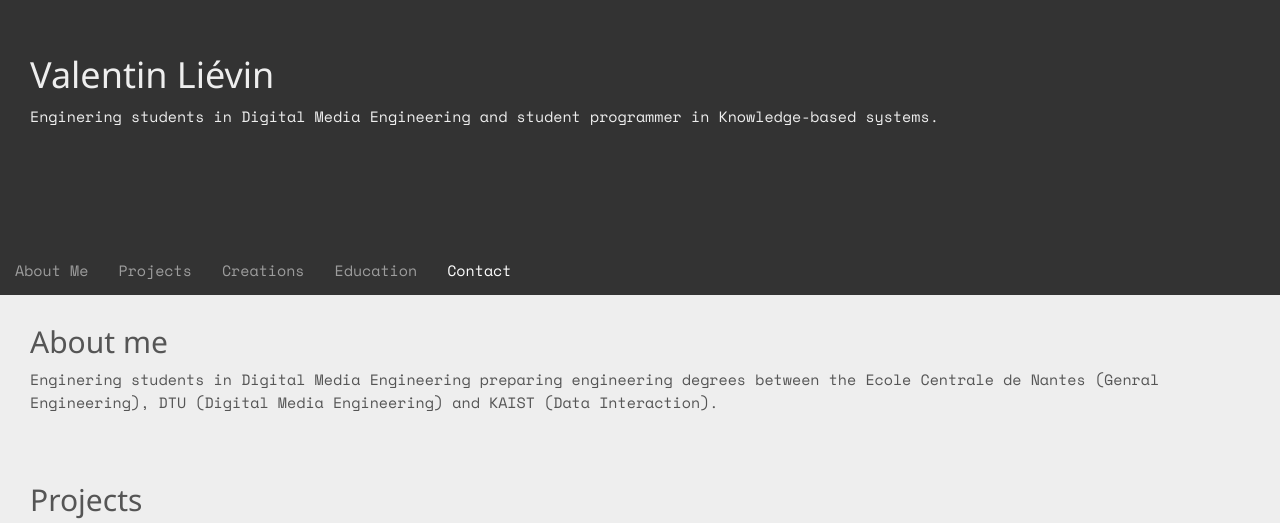
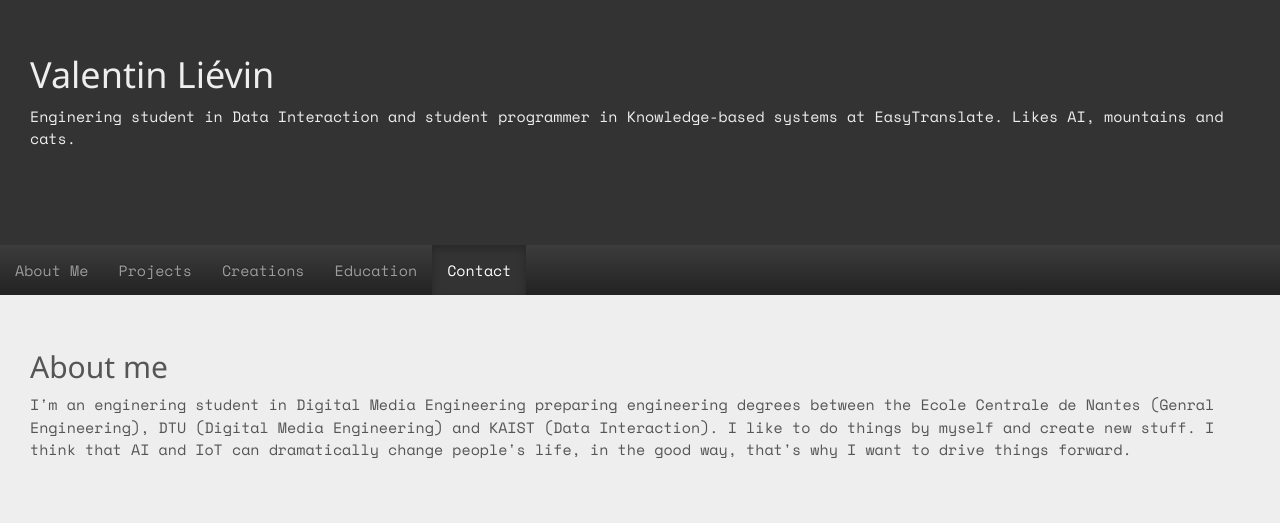
Before and after one commit to vlievin/vlievin.github.io, a plain HTML site: page index.html in a window 1280 px wide. Shown: the part 255-778 px from the top of the page. Drawn offline with nearby package versions, Linux system fonts and the light colour scheme; a script that the page names is missing.

Commit message:
mispelling

```diff
--- a/index.html
+++ b/index.html
@@ -6,7 +6,14 @@
     <meta name="theme-color" content="#EEEEEE" />
     <link href="/img/favicon.ico" rel="shortcut icon" type="image/x-icon" />
     <title>Valentin Liévin's personal website</title>
-    <ink href="//getbootstrap.com/dist/css/bootstrap.min.css" rel="stylesheet">
+    <!-- Latest compiled and minified CSS -->
+  <link rel="stylesheet" href="https://maxcdn.bootstrapcdn.com/bootstrap/3.3.7/css/bootstrap.min.css" integrity="sha384-BVYiiSIFeK1dGmJRAkycuHAHRg32OmUcww7on3RYdg4Va+PmSTsz/K68vbdEjh4u" crossorigin="anonymous">
+
+  <!-- Optional theme -->
+  <link rel="stylesheet" href="https://maxcdn.bootstrapcdn.com/bootstrap/3.3.7/css/bootstrap-theme.min.css" integrity="sha384-rHyoN1iRsVXV4nD0JutlnGaslCJuC7uwjduW9SVrLvRYooPp2bWYgmgJQIXwl/Sp" crossorigin="anonymous">
+
+  <!-- Latest compiled and minified JavaScript -->
+  <script src="https://maxcdn.bootstrapcdn.com/bootstrap/3.3.7/js/bootstrap.min.js" integrity="sha384-Tc5IQib027qvyjSMfHjOMaLkfuWVxZxUPnCJA7l2mCWNIpG9mGCD8wGNIcPD7Txa" crossorigin="anonymous"></script>
     <!-- Latest compiled and minified CSS -->
     <link rel="stylesheet" href="http://maxcdn.bootstrapcdn.com/bootstrap/3.3.5/css/bootstrap.min.css">
     <!-- jQuery library -->
@@ -98,7 +105,7 @@
     <div class = "container-fluid brutalist_header" id = "about" >
       <div class = "container-fluid margin-top-bottom">
         <h1>Valentin Liévin</h1>
-        <p>Enginering students in Digital Media Engineering and student programmer in Knowledge-based systems.</p>
+        <p>Enginering student in Data Interaction and student programmer in Knowledge-based systems at EasyTranslate. Likes AI, mountains and cats. </p>
       </div>
     </div>
 
@@ -116,9 +123,9 @@
 
 
     <div class = "container-fluid">
-      <div  class = "container-fluid margin-top-bottom" >
+      <div  class = "container-fluid margin-top-bottom" style="margin-top: 25px;" >
         <h2>About me</h2>
-        <p>Enginering students in Digital Media Engineering preparing engineering degrees between the Ecole Centrale de Nantes (Genral Engineering), DTU (Digital Media Engineering) and KAIST (Data Interaction).
+        <p>I'm an enginering student in Digital Media Engineering preparing engineering degrees between the Ecole Centrale de Nantes (Genral Engineering), DTU (Digital Media Engineering) and KAIST (Data Interaction). I like to do things by myself and create new stuff. I think that AI and IoT can dramatically change people's life, in the good way, that's why I want to drive things forward.</p>
 
         <!--<p>I am currently a Dual degree in Data Interaction between DTU (Copenhaguen, Denmark) and KAIST (Daejeon 대전시, South Korea). Previously, thanks to the TIME network (Top Industrial Managers for Europe), I have studied 2 years at the Ecole Centrale de Nantes after I have succeed in a nationwide selective exam with numerus claususis called Concours Centrale-Supelec.</p>
 
```
